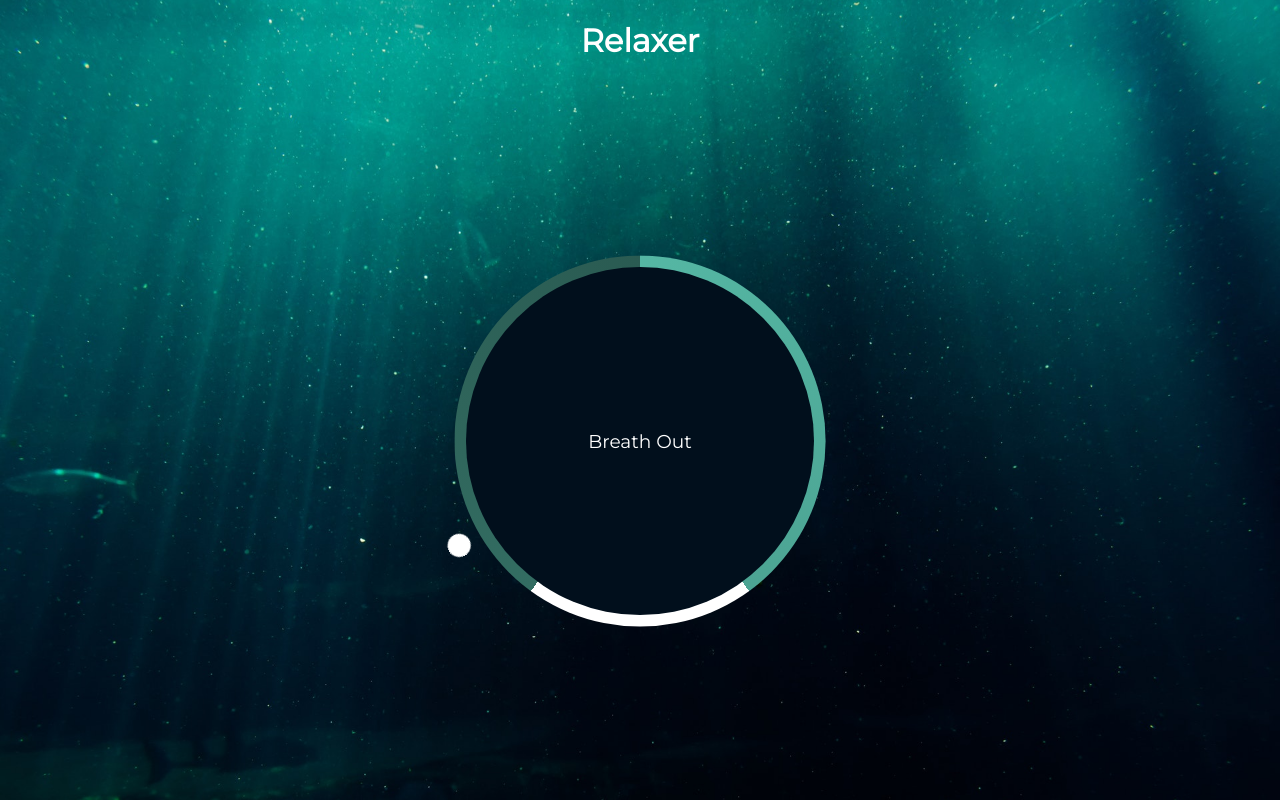
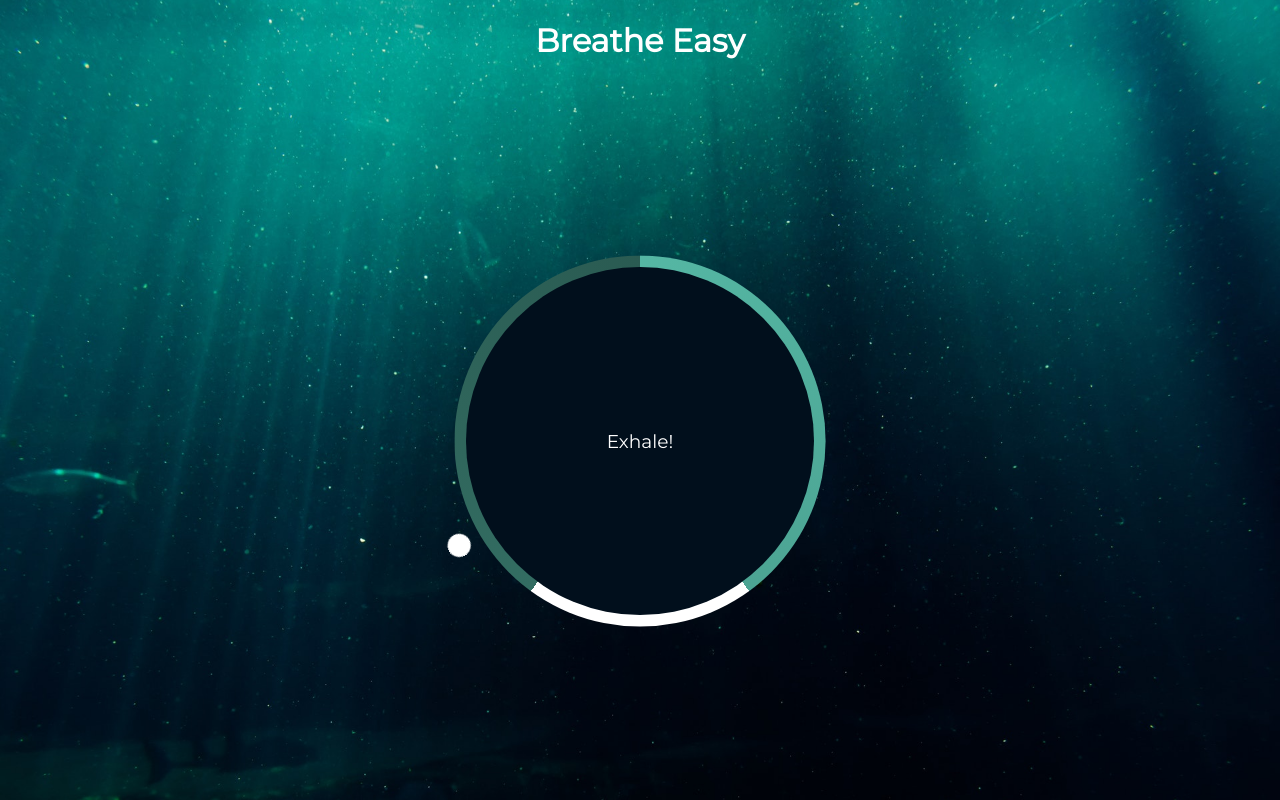
Before and after one commit to northross/breath-control-app, a plain HTML site: page breath-control-app/index.html in a window 1280 px wide. Drawn offline with Linux system fonts and the light colour scheme.

```diff
--- a/breath-control-app/index.html
+++ b/breath-control-app/index.html
@@ -4,10 +4,10 @@
     <meta charset="UTF-8" />
     <meta name="viewport" content="width=device-width, initial-scale=1.0" />
     <link rel="stylesheet" href="style.css" />
-    <title>Relaxer</title>
+    <title>Breathe Easy</title>
   </head>
   <body>
-    <h1>Relaxer</h1>
+    <h1>Breathe Easy</h1>
     <div class="container" id="container">
       <div class="circle"></div>
       <p id="text"></p>
--- a/breath-control-app/script.js
+++ b/breath-control-app/script.js
@@ -8,13 +8,13 @@
 breathAnimation();
 
 function breathAnimation() {
-  text.innerText = 'Breath In!';
+  text.innerText = 'Breathe In!';
   container.className = 'container grow';
   setTimeout(() => {
-    text.innerText = 'Hold';
+    text.innerText = 'Hold!';
 
     setTimeout(() => {
-      text.innerText = 'Breath Out';
+      text.innerText = 'Exhale!';
       container.className = 'container shrink';
     }, holdTime);
   }, breatheTime);
```
Also changed, not shown: README.md (added).
